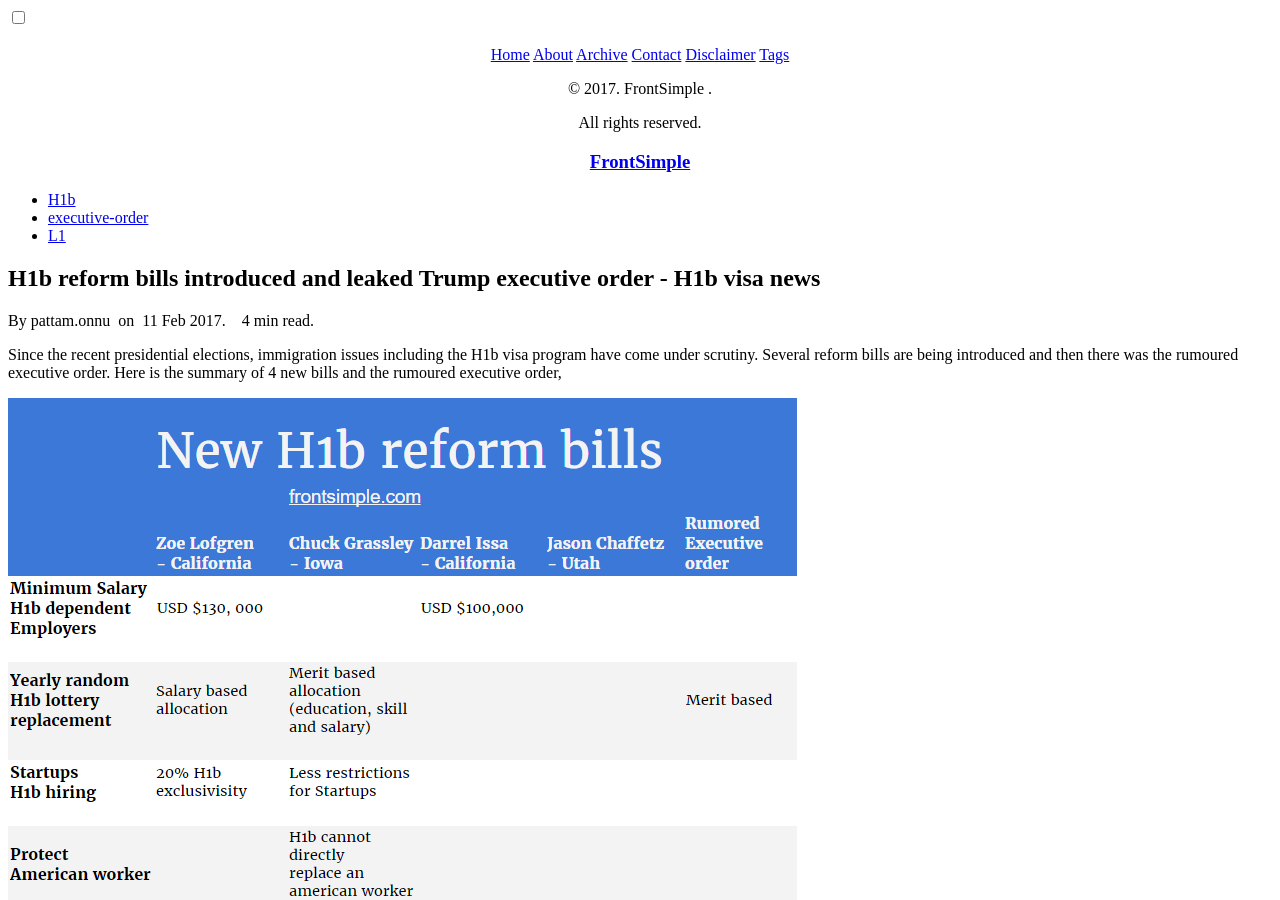
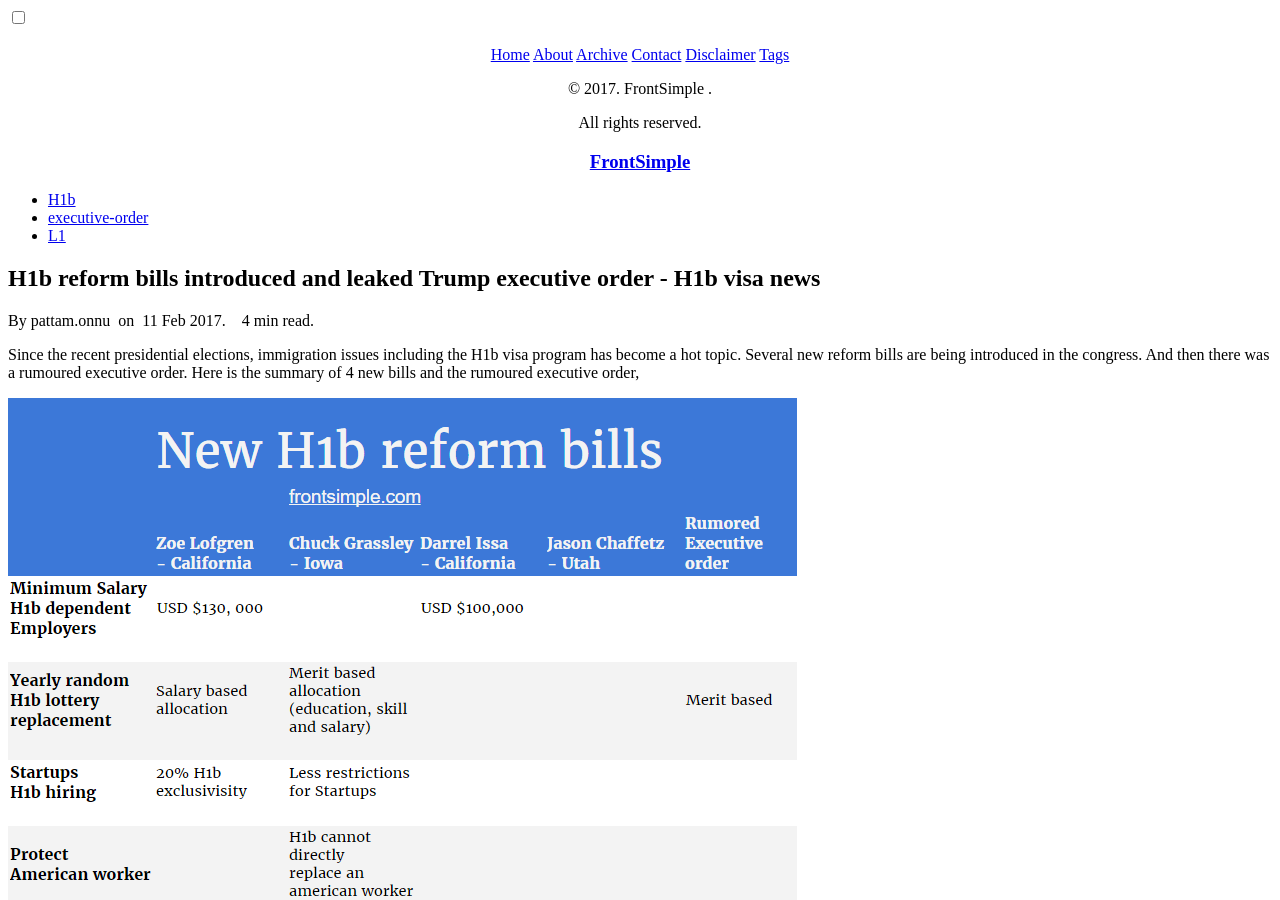
Before and after one commit to gitforwork2/gitforwork.github.io, a Jekyll site: the page built from _posts/2017-02-09-h1b-bills-executive-order.md, in a window 1280 px wide and 900 px high. Built offline with Jekyll 4.4.1, drawn with Linux system fonts in a browser that asks for light colours; nearby versions of some CDN libraries; comment, search, counter and statistics services are not loaded.

Commit message:
Update 2017-02-09-h1b-bills-executive-order.md

```diff
--- a/_posts/2017-02-09-h1b-bills-executive-order.md
+++ b/_posts/2017-02-09-h1b-bills-executive-order.md
@@ -7,8 +7,8 @@ comments: true
 description: Details about H1b reform bills introduced. Also about leaked Trump executive order. Zoe Lofgren and Chuck Grassley bill details
 ---
 
-Since the recent presidential elections, immigration issues including the H1b visa program have come under scrutiny.
-Several reform bills are being introduced and then there was the rumoured executive order. Here is the summary of 4 new bills and the rumoured executive order,
+Since the recent presidential elections, immigration issues including the H1b visa program has become a hot topic.
+Several new reform bills are being introduced in the congress. And then there was a rumoured executive order. Here is the summary of 4 new bills and the rumoured executive order,
 
 ![New H1b bills](/assets/images/posts/h1b-new-bills-v1.1.PNG)
 
```
